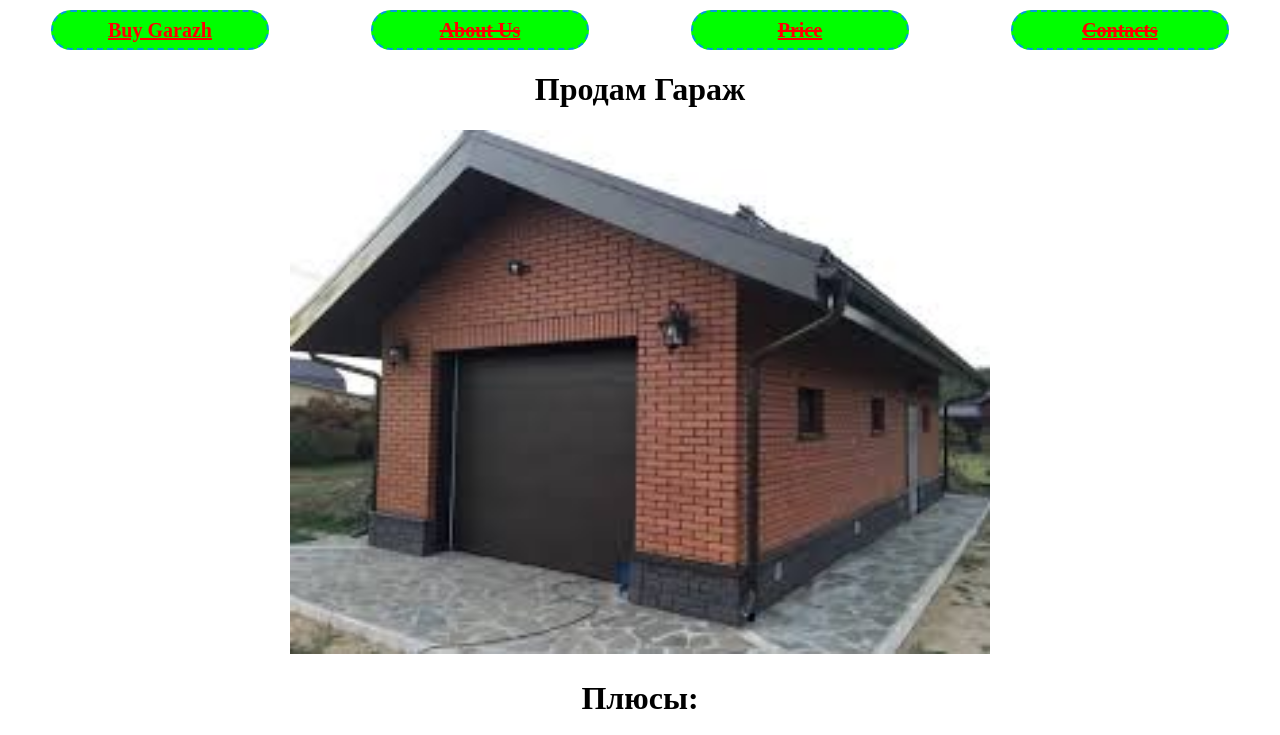
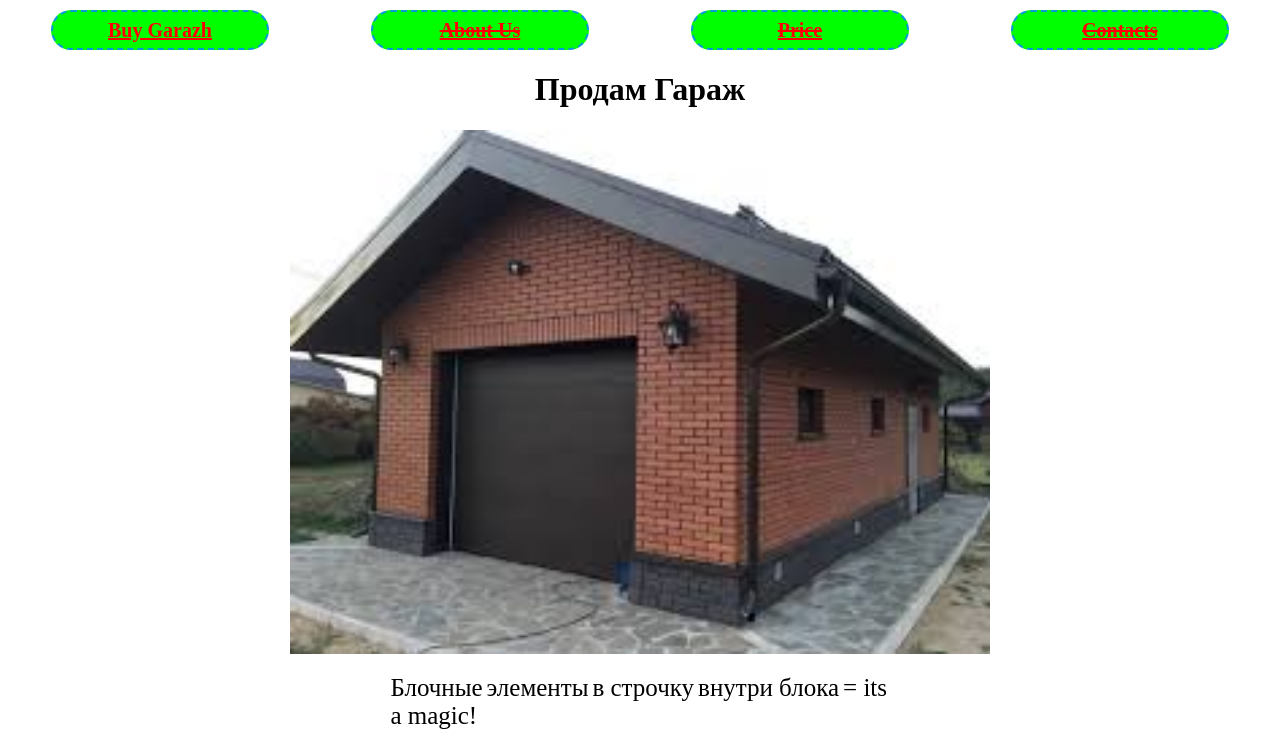
Before and after one commit to IgorAbl/homeworkCSS, a plain HTML site: page index.html in a window 1280 px wide. Shown: the top 735 px of the page. Drawn offline with Linux system fonts and the light colour scheme.

Commit message:
last version i hope

```diff
--- a/css/styles.css
+++ b/css/styles.css
@@ -37,3 +37,14 @@ h1 {
 h2 {
     text-align: center;
 }
+.inline {
+    display: inline;
+    font-size: 25px;
+}
+.all {
+    display: inline-block;
+    width: 39%;
+    margin-left: 30.5%;
+    margin-right: 30.5%;
+
+}
--- a/index.html
+++ b/index.html
@@ -16,6 +16,15 @@
     <h1>Продам Гараж</h1>
 
     <p class="image"><img title="Очень красивый" src="./images/Garazh.jpeg" alt="Garazh" width="700"></p>
+
+    <div class="all">
+        <div class="inline">Блочные</div>
+        <div class="inline">элементы</div>
+        <div class="inline">в строчку</div>
+        <div class="inline">внутри блока</div>
+        <div class="inline">= its a magic!</div>
+
+    </div>
 
     <h1>Плюсы:</h1>
 
```
